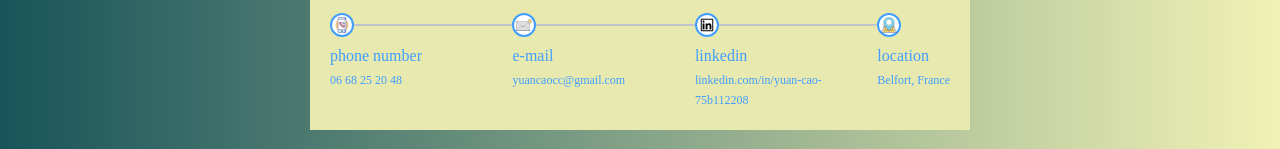
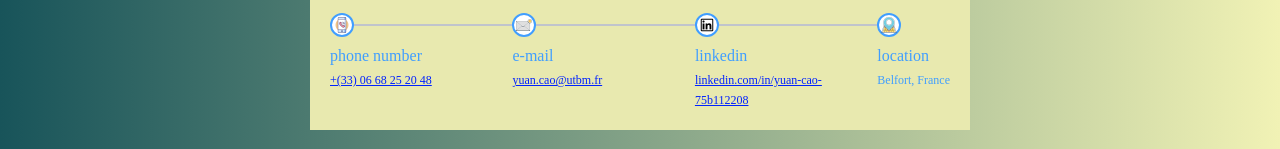
Before and after one commit to AlexandreSuperCC/mysite_frontend, a Vue app: page /home/myStory in a window 1280 px wide. Shown: the part 648-797 px from the top of the page. Built offline with nearby package versions, Linux system fonts and the light colour scheme; sample sign-in values are in the browser's storage.

Commit message:
20211230

```diff
--- a/public/index.html
+++ b/public/index.html
@@ -5,7 +5,7 @@
     <meta http-equiv="X-UA-Compatible" content="IE=edge">
     <meta name="viewport" content="width=device-width,initial-scale=1.0">
     <link rel="icon" href="<%= BASE_URL %>favicon.ico">
-    <title><%= htmlWebpackPlugin.options.title %></title>
+    <title>cklovery</title>
   </head>
   <body>
     <noscript>
--- a/src/components/element-pp/ContactMe.vue
+++ b/src/components/element-pp/ContactMe.vue
@@ -3,19 +3,28 @@
     <div class="cm-left"></div>
     <div class="cm-middle">
       <el-steps :active="curActive">
-        <el-step title="phone number" description="06 68 25 20 48" @click="changeActive(0)">
+        <el-step title="phone number" @click="changeActive(0)">
           <template v-slot:icon>
             <img class="smartphone-icon" src="~assets/index/images/contact/smartphone.png" alt="phone">
           </template>
+          <template v-slot:description>
+            <a class="my-telephone" href="tel:0668252048">+(33) 06 68 25 20 48</a>
+          </template>
         </el-step>
-        <el-step title="e-mail" description="yuancaocc@gmail.com" @click="changeActive(1)">
+        <el-step title="e-mail" @click="changeActive(1)">
           <template v-slot:icon>
             <img class="email-icon" src="~assets/index/images/contact/email.png" alt="email">
           </template>
+          <template v-slot:description>
+            <a class="my-email" target="_blank" href="mailto:yuan.cao@utbm.fr">yuan.cao@utbm.fr</a>
+          </template>
         </el-step>
-        <el-step title="linkedin" description="linkedin.com/in/yuan-cao-75b112208" @click="changeActive(2)">
+        <el-step title="linkedin" @click="changeActive(2)">
           <template v-slot:icon>
             <img class="linkedin-icon" src="~assets/index/images/contact/linkedin.png" alt="linkedin">
+          </template>
+          <template v-slot:description>
+            <a class="my-linkedin" target="_blank" href="https://www.linkedin.com/in/yuan-cao-75b112208">linkedin.com/in/yuan-cao-75b112208</a>
           </template>
         </el-step>
         <el-step title="location" description="Belfort, France" @click="changeActive(3)">
@@ -71,4 +80,14 @@ export default {
   background-color: #e8e9af;
 ;
 }
+a{
+  color: #0022ff;
+}
+/*a:link{*/
+/*  color: #0022ff*/
+
+/*}*/
+/*a:visited{*/
+/*  color: #5469f1*/
+/*}*/
 </style>
--- a/vue.config.js
+++ b/vue.config.js
@@ -1,4 +1,14 @@
 module.exports={
+    //网站图标设置
+    pwa: {
+        iconPaths: {
+            favicon32: 'favicon.ico',
+            favicon16: 'favicon.ico',
+            appleTouchIcon: 'favicon.ico',
+            maskIcon: 'favicon.ico',
+            msTileImage: 'favicon.ico'
+        }
+    },
     configureWebpack:{
         resolve:{
             alias:{
```
Also changed, not shown: 1 other file (tests, documents, lock files or other folders).
